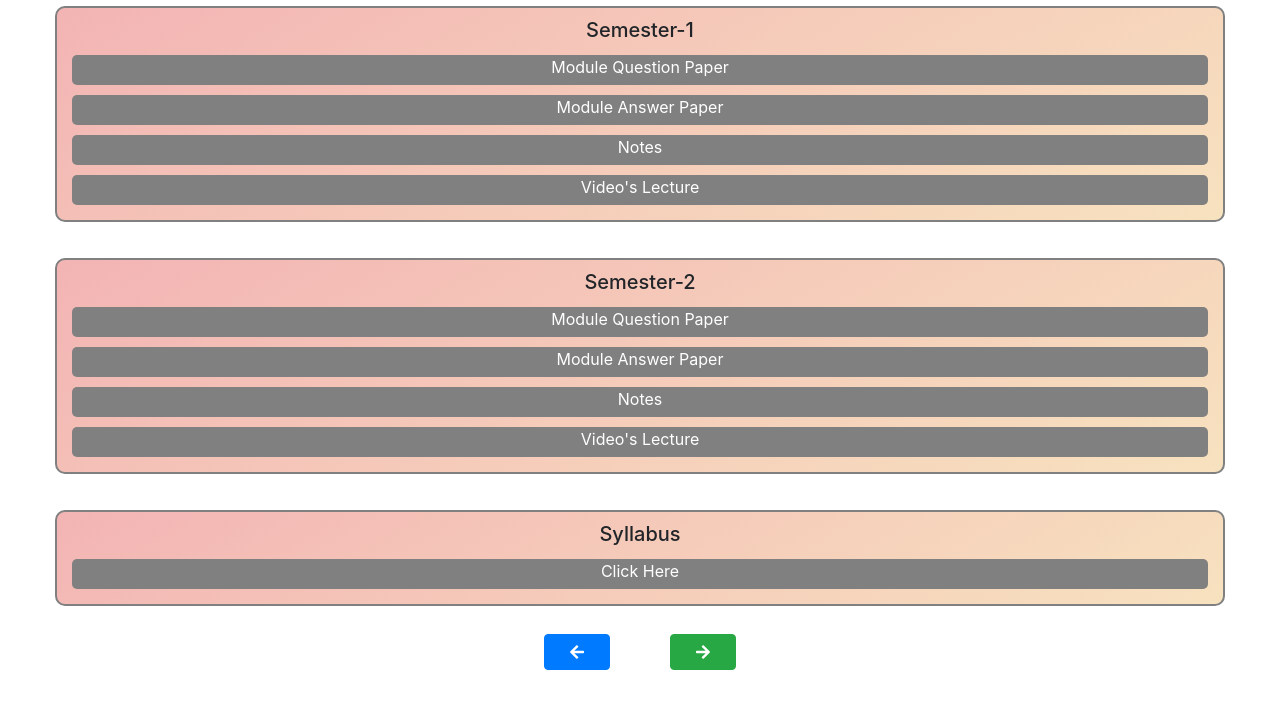
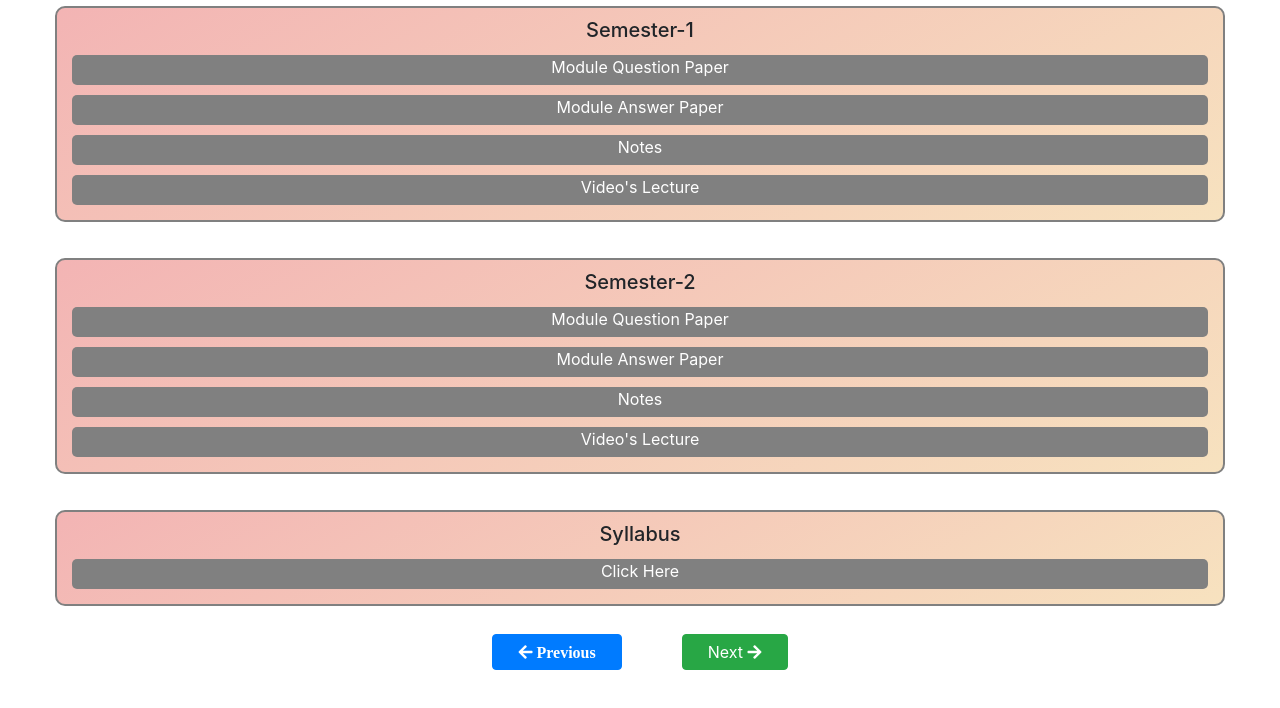
Before and after one commit to jaiswarrahul29/enggstudy, a plain HTML site: page mu_eng/fe/fe.html in a window 1280 px wide. Shown: the part 64-772 px from the top of the page. Drawn offline with nearby package versions, Linux system fonts and the light colour scheme.

Commit message:
Update fe.html

```diff
--- a/mu_eng/fe/fe.html
+++ b/mu_eng/fe/fe.html
@@ -147,8 +147,8 @@
             </div>
         </div>
         <div class="back">
-            <a href="../../index.html"><button type="button" class="btn btn-primary"><i class="fas fa-arrow-left"></i></button></a>
-            <a href="../se/se_branch.html"><button type="button" class="btn btn-success"><i class="fas fa-arrow-right"></i></button></button></a>
+            <a href="../../index.html"><button type="button" class="btn btn-primary"><i class="fas fa-arrow-left"> Previous</i></button></a>
+            <a href="../se/se_branch.html"><button type="button" class="btn btn-success">Next <i class="fas fa-arrow-right"></i></button></button></a>
         </div>
     </div>
 </body>
```
